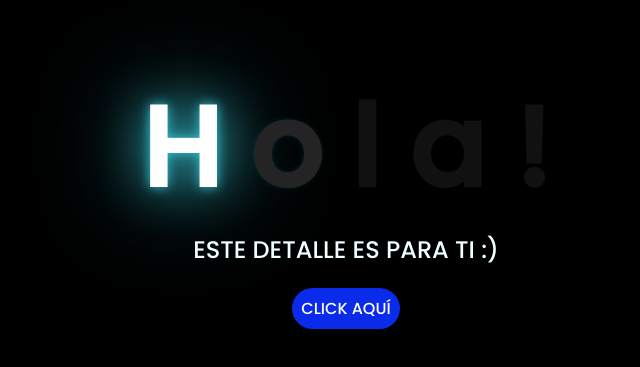
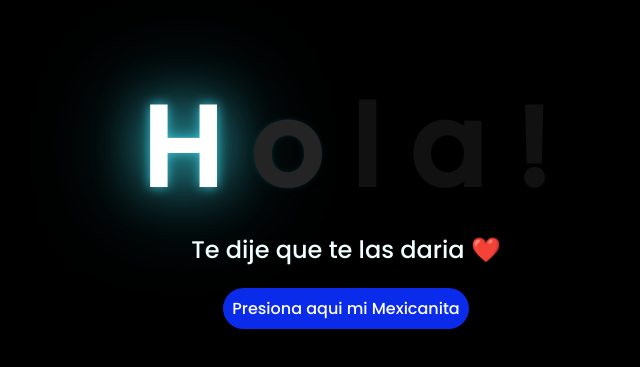
Before and after one commit to Aionnn/Paracaidas15.github.io, a plain HTML site: page index.html in a window 1280 px wide. Shown: the part 139-506 px from the top of the page, without its empty margins (302-942 px from the left). Drawn offline with Linux system fonts and the light colour scheme.

Commit message:
Update index.html

```diff
--- a/index.html
+++ b/index.html
@@ -19,11 +19,11 @@
         <span>!</span>
     </div>
     <div class="description">
-        <span>ESTE DETALLE ES PARA TI :)</span>
+        <span>Te dije que te las daria ❤️ </span>
     </div>
     <div class="button">
         <button class="botones">
-            <a href="flower.html" style="color: #fff;">CLICK AQUÍ</a>
+            <a href="flower.html" style="color: #fff;">Presiona aqui mi Mexicanita</a>
         </button>
     </div>
 
```
